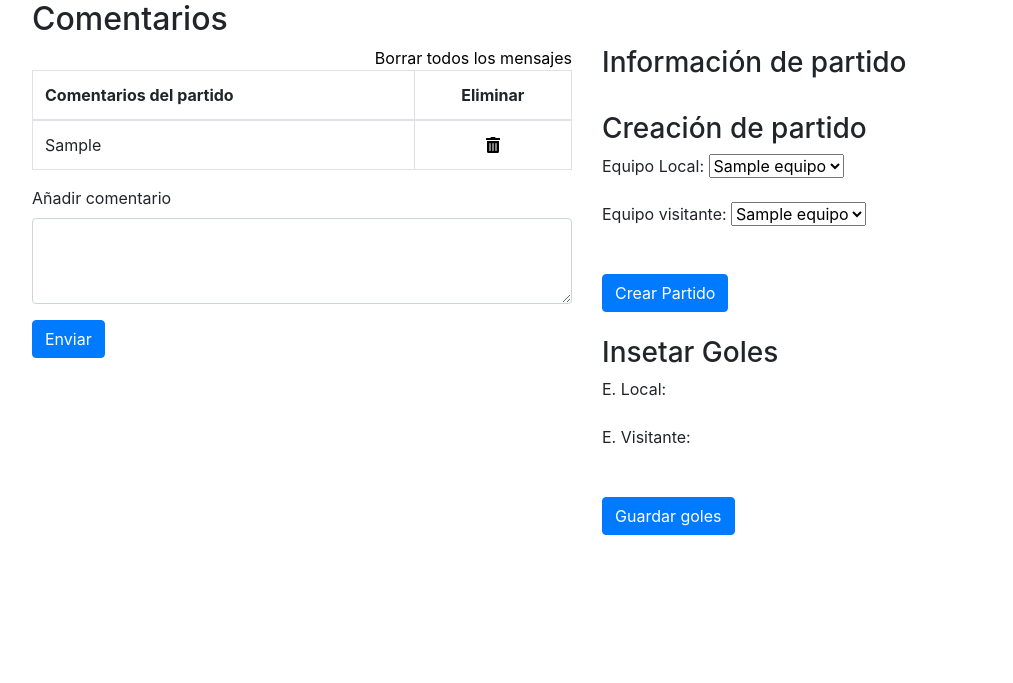
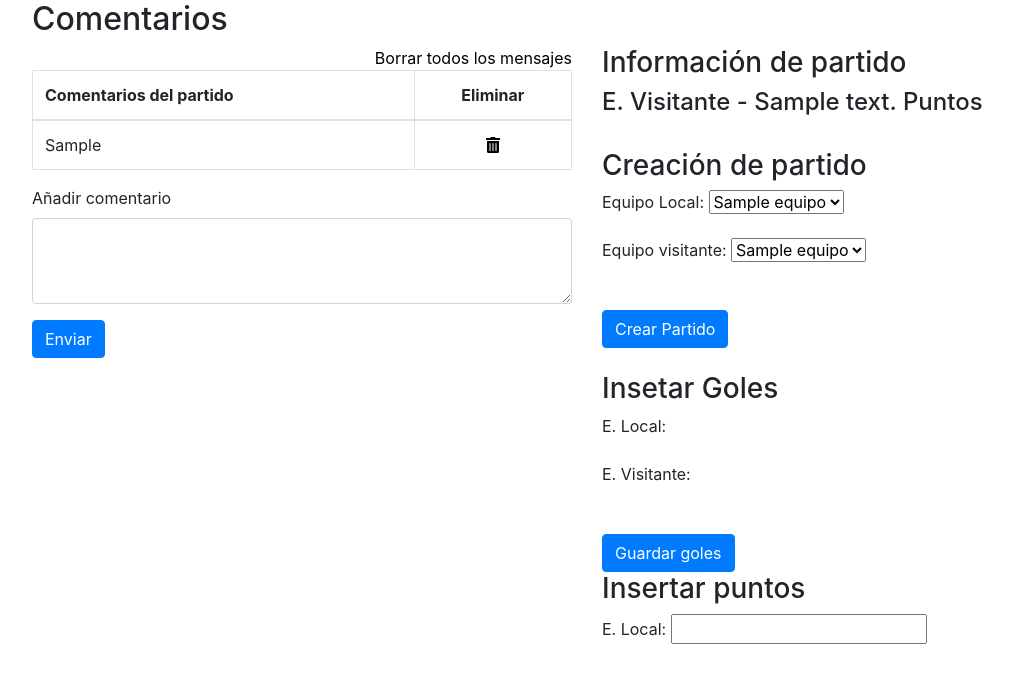
Before and after one commit to GabrielMasSimon/torneosgms, a PHP site: page /index.php?controller=comentarios&action=view in a window 1280 px wide. Shown: the part 56-739 px from the top of the page, without its empty margins (53-1066 px from the left). Run offline with PHP 8.4, Linux system fonts and the light colour scheme; the visitor is signed in with stand-in values (Sample User, id 1); tables that the repository leaves empty or names only in its code hold one stand-in row (values such as "Sample post"); some libraries are stand-ins or nearby versions.

Commit message:
Copia de seguridad insertar puntos

```diff
--- a/controllers/comentarios_controller.php
+++ b/controllers/comentarios_controller.php
@@ -98,6 +98,29 @@ function insert() {
  * Inserta a la taula
  * @return No
  */
+ function insertarPuntos() {
+    $comentario=new comentarios_model();
+
+    if (isset($_POST['insert'])) {
+
+        $comentario->setPuntoLocal( $_POST['puntoLocal'] );
+        $comentario->setPuntoVisitante( $_POST['puntoVisitante'] );
+
+        $error = $comentario->insertarPuntos();
+
+        if (!$error) {
+            header( "Location: index.php?controller=comentarios&action=view");
+        }
+        else {
+            echo $error;
+        }
+    }
+}
+
+/**
+ * Inserta a la taula
+ * @return No
+ */
  function crearPartido() {
     $comentario=new comentarios_model();
 
--- a/models/comentarios_model.php
+++ b/models/comentarios_model.php
@@ -102,9 +102,7 @@ public function get_comentarios(){
 public function get_verEquiposXPartido(){
     // GOLES LOCALES, GOL VISITANTE, EQUIPO VISITANTE Y LOCAL, ID PARTIDO
    // SELECT *,equipos.nombre as nombreequipo, jugadores.nombre as nombrejugador FROM jugadores JOIN equipos ON jugadores.id_equipo = equipos.id_equipo;
-    $consulta=$this->db->query("SELECT * FROM partidos INNER JOIN equipos on
-    (partidos.equipo_local = equipos.id_equipo OR partidos.equipo_visitante = equipos.id_equipo)
-    where partidos.id_partido = (SELECT MAX(id_partido) FROM `partidos`);");
+    $consulta=$this->db->query("SELECT * FROM partidos LEFT JOIN equipos on (partidos.equipo_local = equipos.id_equipo OR partidos.equipo_visitante = equipos.id_equipo) where partidos.id_partido = (SELECT MAX(id_partido) FROM `partidos`);");
 // la que estaba puesta  SELECT *,equip, FROM `partidos` LEFT JOIN `equipos` WHERE id_partido = 11
 //lito SELECT partidos.id_partido, partidos.goles_local, partidos.goles_visitante, equipos.nombre from equipos join partidos on equipos.id_equipo=partidos.equipo_local
 // lito no se si es esta o arriba son iguales SELECT partidos.id_partido, partidos.goles_local, partidos.goles_visitante, equipos.nombre AS equipo_local
@@ -127,6 +125,30 @@ public function get_verEquiposXPartido(){
 *         [string] con texto de error si no ha ido bien
 */
 public function insertarGoles() {
+
+
+    $this->db->query("BEGIN");
+    $result = $this->db->query("SELECT MAX(id_partido) FROM partidos;");
+    while($row = $result->fetch_assoc()) {
+       $this->$maxId = $row['MAX(id_partido)'];
+    }
+
+    if(
+        // UPDATE `equipos` SET `puntos` = '1' WHERE `equipos`.`id_equipo` = 13;
+    $this->db->query("UPDATE partidos SET goles_local = '{$this->golLocal}' WHERE id_partido =  '{$this->$maxId}';") &&
+    $this->db->query(" UPDATE partidos SET goles_visitante = '{$this->golVisitante}' WHERE id_partido = '{$this->$maxId}';")){
+        $this->db->query("COMMIT");
+    }else {
+        $this->db->query("ROLLBACK");
+    }
+}
+
+/**
+* Inserta un registro en la tabla
+* @return [false]  si no hay errores,
+*         [string] con texto de error si no ha ido bien
+*/
+public function insertarPuntos() {
 
 
     $this->db->query("BEGIN");
--- a/views/comentarios_view.phtml
+++ b/views/comentarios_view.phtml
@@ -82,9 +82,9 @@
                     <?php
                         foreach ($datosPartidos as $datosPartido) {
                             if($datosPartido['equipo_local'] == $datosPartido['id_equipo']){
-                                echo "<h4>E. Local {$datosPartido['nombre']} - {$datosPartido['goles_local']}</h4>";
+                                echo "<h4>E. Local {$datosPartido['nombre']} - {$datosPartido['goles_local']} Puntos {$datosPartido['puntos']}</h4>";
                             }else{
-                                echo "<h4>E. Visitante {$datosPartido['nombre']} - {$datosPartido['goles_visitante']}</h4>";
+                                echo "<h4>E. Visitante {$datosPartido['nombre']} - {$datosPartido['goles_visitante']} Puntos {$datosPartido['puntos']}</h4>";
                             };
                         }
                     ?>
@@ -92,7 +92,6 @@
                 </div>
 
                 <div>
-
                     <?php if (isset ($_SESSION['usuario'])) { include 'crearPartido_view.phtml'; } ?>
 
                 </div>
@@ -100,9 +99,13 @@
                 <div>
                     <?php if (isset ($_SESSION['usuario'])) { include 'insertarGoles_view.phtml'; } ?>
 
+                </div>
+
+                <div>
+                    <?php if (isset ($_SESSION['usuario'])) { include 'insertarPuntos_view.phtml'; } ?>
+
 
                 </div>
-
 
 
             </div>
--- /dev/null
+++ b/views/insertarPuntos_view.phtml
@@ -0,0 +1,27 @@
+<h3>Insertar puntos</h3>
+
+<?php
+                                foreach ($datosPartidos as $datosPartido) {
+echo"
+                                    <form action='index.php?controller=comentarios&action=insertarGoles' method='post'>
+                                    <div class='form-group'>
+                                        <label for='golLocal'>E. Local:</label>
+
+
+                                   ";
+                                        if($datosPartido['equipo_local'] == $datosPartido['id_equipo']){
+                                           echo" <input type='number' name='golLocal' value={$datosPartido['puntos']}> ";
+                                        } else {
+                                            echo" <input type='number' name='golLocal' value={$datosPartido['puntos']}> ";
+                                        }
+
+
+
+                                    echo"
+
+                                    <p>{$datosPartido['id_equipo']}</p>
+                                  ";
+
+
+                                }
+                            ?>
```
